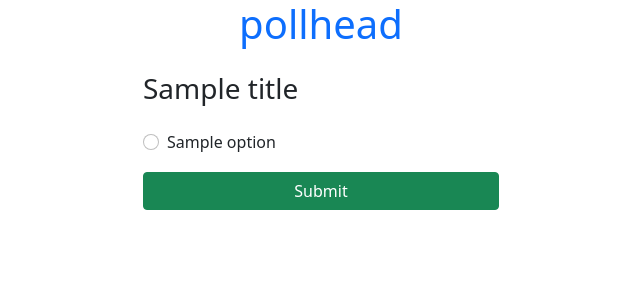
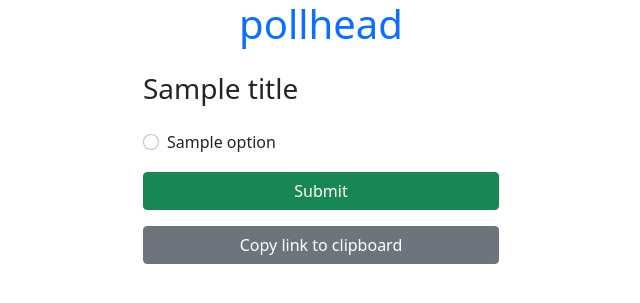
Before and after one commit to fatcat2/pollster, a Python web app: template templates/poll.html in a window 1280 px wide. Shown: the top 303 px of the page, without its empty margins (319-959 px from the left). Run offline with Jinja, Linux system fonts and the light colour scheme; the template is opened without the code that fills it: most values are stand-ins (such as "Sample title", 1, 10 or a date in 2020).

Commit message:
add copy button

```diff
--- a/templates/poll.html
+++ b/templates/poll.html
@@ -20,10 +20,11 @@
     }
 </style>
 <script>
-    function submitForm(){
+    function submitForm() {
         var form = document.getElementById("form");
         form.submit();
     }
+
 </script>
 
 <body>
@@ -57,12 +58,48 @@
                 <button type="submit" class="btn btn-success" onclick="submitForm()">Submit</button>
             </div>
         </div>
+        <div class="row mb-3 justify-content-center">
+            <div class="col-lg-4 col-sm-8 mx-auto d-grid gap-2">
+                <button id="clipboard" class="btn btn-secondary"
+                    data-clipboard-text="{{'https://pollster.ryanjchen.com/poll/' + poll_id}}">
+                    Copy link to clipboard
+                </button>
+            </div>
+        </div>
+        <div class="toast-container position-absolute bottom-10 start-50 translate-middle-x">
+            <div class="toast d-flex align-items-center text-white bg-primary border-0 " role="alert" aria-live="assertive" aria-atomic="true">
+                <div class="toast-body">
+                    Copied!
+                </div>
+                <button type="button" class="btn-close btn-close-white ms-auto me-2" data-bs-dismiss="toast" aria-label="Close"></button>
+            </div>
+        </div>
 
     </div>
 </body>
 
+
 <script src="https://cdn.jsdelivr.net/npm/bootstrap@5.0.0-beta1/dist/js/bootstrap.bundle.min.js"
     integrity="sha384-ygbV9kiqUc6oa4msXn9868pTtWMgiQaeYH7/t7LECLbyPA2x65Kgf80OJFdroafW"
     crossorigin="anonymous"></script>
+<script src="https://cdn.jsdelivr.net/npm/clipboard@2.0.6/dist/clipboard.min.js"></script>
+<script>
+    var toastElList = [].slice.call(document.querySelectorAll('.toast'))
+    var toastList = toastElList.map(function (toastEl) {
+        return new bootstrap.Toast(toastEl)
+    })
+
+    var clipboard = new ClipboardJS('#clipboard');
+
+    clipboard.on('success', function (e) {
+        toastList[0].show()
+    });
+
+    clipboard.on('error', function (e) {
+        console.error('Action:', e.action);
+        console.error('Trigger:', e.trigger);
+        showTooltip(e.trigger, fallbackMessage(e.action));
+    });
+</script>
 
 </html>
```
